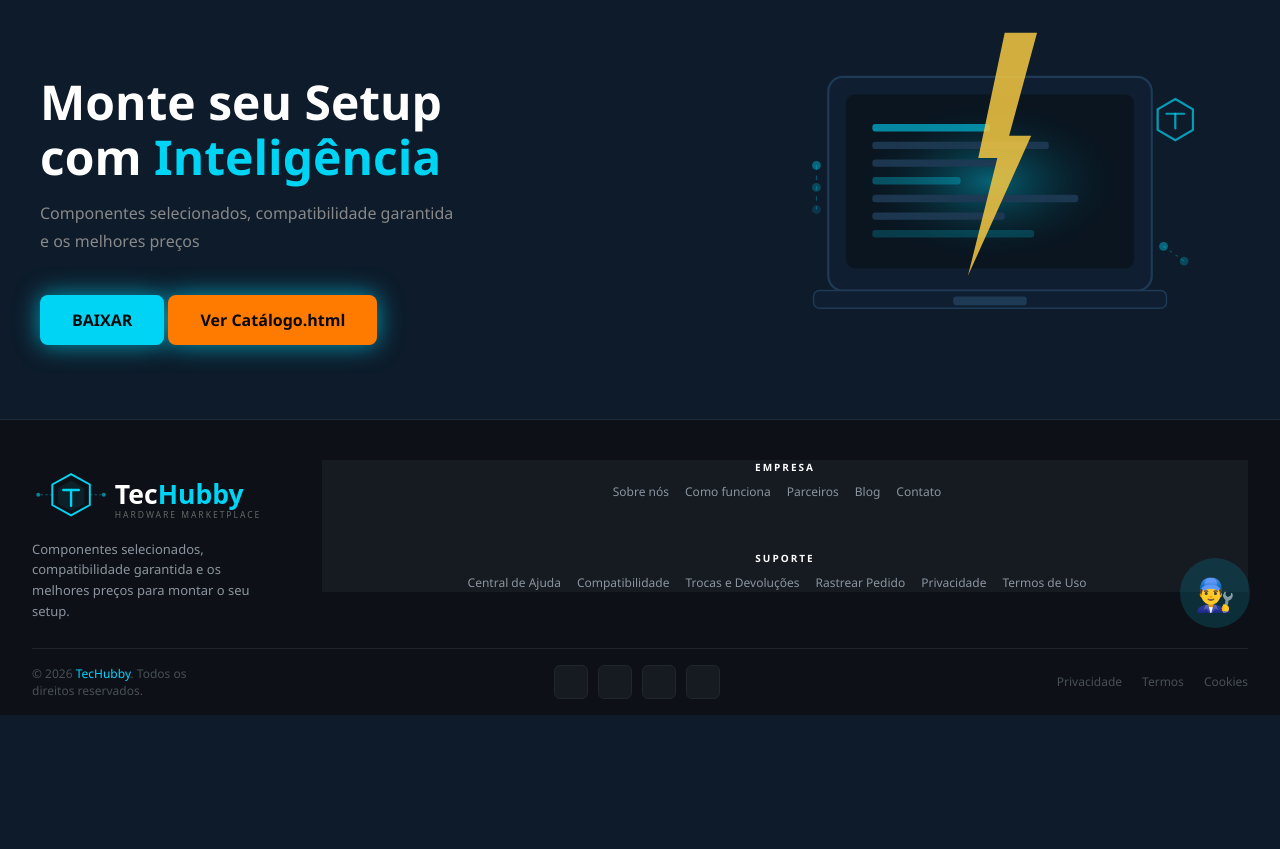
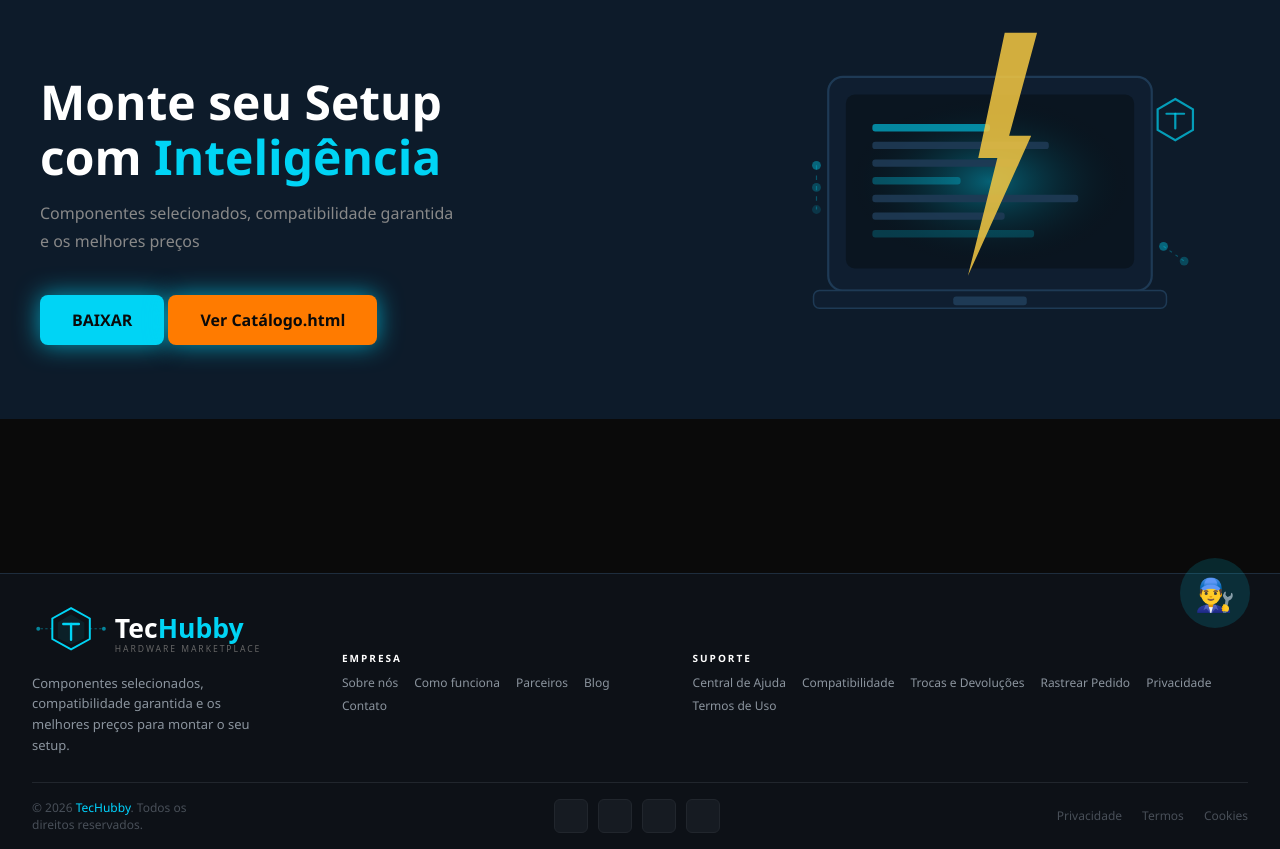
Before and after one commit to gvseixas/TecHubby, a PHP site: page /paginas/index.html in a window 1280 px wide. Shown: the part 142-991 px from the top of the page. Before the commit the page ends 857 px from the top, so only its background shows below. Run offline with PHP 8.4, Linux system fonts and the light colour scheme.

Commit message:
arrumei o footer

```diff
--- a/css/EstiloIndex.css
+++ b/css/EstiloIndex.css
@@ -85,7 +85,7 @@
     background: #0d1117;
     color: #c9d1d9;
     font-family: 'Segoe UI', sans-serif;
-    padding: 40px 0 0 0;
+    padding: 20px 0 0 0;
     border-top: 1px solid #1e2d3d;
     width: 100%;
     box-sizing: border-box;
@@ -97,7 +97,7 @@
 }
 .th-footer-main {
     display: flex;
-    align-items: flex-start;
+    align-items: center;
     justify-content: space-between;
     gap: 40px;
     margin-bottom: 10px;
@@ -140,19 +140,18 @@
 .th-social-btn:hover { border-color: #00d4ff; color: #00d4ff; }
 
 .th-links-horizontal {
-    background: #161b22;
     display: flex;
-    flex-direction: column;
-    gap: 50px;
     flex: 1;
-    align-items: center;
+    gap: 60px;
     justify-content: center;
+    align-items: flex-start;
+    margin: 20px;
 }
 
 .th-col {
-    width: 100%;
-    align-items: center;
-    display: flex; flex-direction: column;}
+    display: flex;
+    flex-direction: column;
+}
 
 .th-col-title {
     font-size: 10px; font-weight: 600;
```
Also changed, not shown: paginas/index.html (+7 -1 lines).
